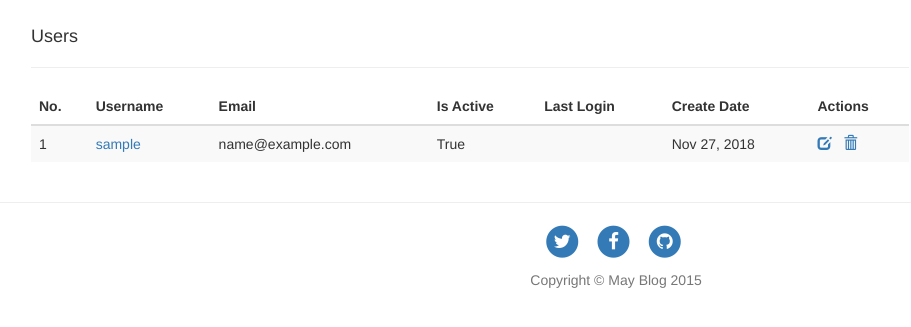
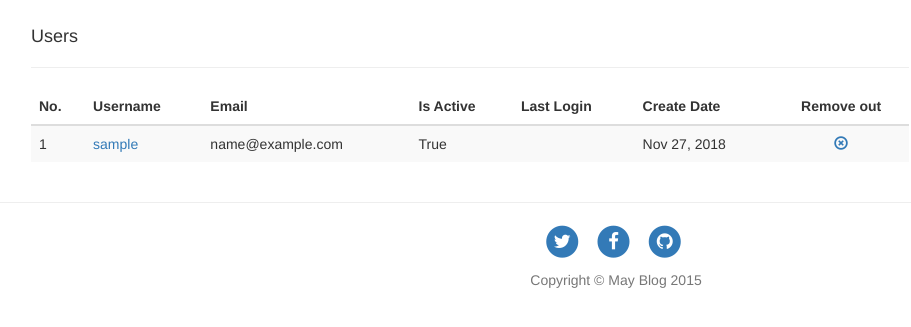
Before and after one commit to codyle50/Django-Blog, a Django app: template blog/templates/accounts/group.html in a window 1280 px wide. Shown: the part 161-488 px from the top of the page, without its empty margins (24-935 px from the left). Run offline with Django 3.2, Linux system fonts and the light colour scheme; the template is opened without the code that fills it: values that come from a table or form of the project are taken from there, others are empty; the visitor is signed in with stand-in values (Sample User, id 1); data comes from the database, SQL or seed files in the repository; some libraries are stand-ins or nearby versions.

Commit message:
modify group

```diff
--- a/blog/templates/accounts/group.html
+++ b/blog/templates/accounts/group.html
@@ -22,7 +22,7 @@
                     <th>Is Active</th>
                     <th>Last Login</th>
                     <th>Create Date</th>
-                    <th>Actions</th>
+                    <th style="text-align:center">Remove out</th>
                 </tr>
             </thead>
             <tbody>
@@ -34,10 +34,10 @@
                     <td>{{ user.is_active }}</td>
                     <td>{{ user.last_login|date:"M d, Y" }}</td>
                     <td>{{ user.date_joined|date:"M d, Y" }}</td>
-                    <td>
-                        <a href="{% url 'accounts:user_edit' user.id %}"><span class="glyphicon glyphicon-edit" aria-hidden="true"></span> </a>
-                        &nbsp
-                        <a href="#"  class="del-user"><span class="glyphicon glyphicon-trash" aria-hidden="true"></span> </a>
+                    <td style="text-align:center">
+                        <!-- <a href="{% url 'accounts:user_edit' user.id %}"><span class="glyphicon glyphicon-edit" aria-hidden="true"></span> </a>
+                        &nbsp -->
+                        <a href="#"  class="remove-user"><span class="glyphicon glyphicon-remove-circle" aria-hidden="true"></span> </a>
                     </td>
                 </tr>
                 {% empty %}
```
